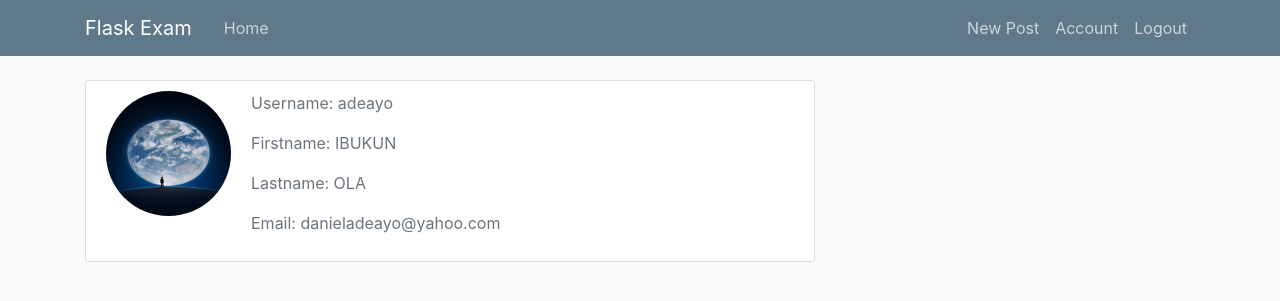
After one commit to adeayopy/AltSchoolExam, a Flask app: page /info/adeayo in a window 1280 px wide. The commit adds this page. Shown: the top 301 px of the page. Run offline with Flask 3, Linux system fonts and the light colour scheme; a user stored in the database is signed in; some libraries are stand-ins or nearby versions.

Commit message:
Requirements update

```diff
--- a/flaskexam/models.py
+++ b/flaskexam/models.py
@@ -13,6 +13,8 @@ class User(db.Model,UserMixin):
     id=db.Column(db.Integer, primary_key=True)
     username=db.Column(db.String(20), unique=True, nullable=False)
     email=db.Column(db.String(120), unique=True, nullable=False)
+    firstname=db.Column(db.String(120), nullable=False)
+    lastname=db.Column(db.String(120), nullable=False)
     image_file=db.Column(db.String(20), nullable=False,default='default.jpg')
 
     password=db.Column(db.String(60), nullable=False)
--- a/flaskexam/templates/base.html
+++ b/flaskexam/templates/base.html
@@ -14,9 +14,9 @@
         integrity="sha384-Gn5384xqQ1aoWXA+058RXPxPg6fy4IWvTNh0E263XmFcJlSAwiGgFAW/dAiS6JXm" crossorigin="anonymous">
     <link rel="stylesheet" type="text/css" href="{{url_for('static', filename='main.css')}}">
     {%if title%}
-    <title>Flaskblog - {{title}}</title>
+    <title>Exam - {{title}}</title>
     {%else%}
-    <title>Flask blog</title>
+    <title>Exam</title>
     {%endif%}
 
 </head>
@@ -25,7 +25,7 @@
     <header class="site-header space-down">
         <nav class="navbar navbar-expand-md navbar-dark bg-steel fixed-top">
             <div class="container">
-                <a class="navbar-brand mr-4" href="/">Flask Blog</a>
+                <a class="navbar-brand mr-4" href="/">Flask Exam</a>
                 <button class="navbar-toggler" type="button" data-toggle="collapse" data-target="#navbarToggle"
                     aria-controls="navbarToggle" aria-expanded="false" aria-label="Toggle navigation">
                     <span class="navbar-toggler-icon"></span>
--- /dev/null
+++ b/flaskexam/templates/info.html
@@ -0,0 +1,18 @@
+{% extends "base.html" %}
+
+{% block content %}
+<div class="content-section">
+    <div class="media">
+        <img class="rounded-circle account-img" src="{{profile_picture}}">
+        <div class="media-body">
+            <p class="text-secondary">Username: {{user.username}}</p>
+            <p class="text-secondary">Firstname: {{user.firstname}}</p>
+            <p class="text-secondary">Lastname: {{user.lastname}}</p>
+            <p class="text-secondary">Email: {{user.email}}</p>
+
+        </div>
+    </div>
+
+</div>
+
+{% endblock content %}
--- a/flaskexam/templates/user_posts.html
+++ b/flaskexam/templates/user_posts.html
@@ -8,7 +8,8 @@
         src="{{url_for('static',filename='profilepicture/'+post.author.image_file)}}" alt="">
     <div class="media-body">
         <div class="article-metadata">
-            <a class="mr-2" href="{{url_for('users.user_posts', username=post.author.username)}}">{{
+
+            <a class="mr-2" href="{{url_for('users.info', username=post.author.username)}}">{{
                 post.author.username
                 }}</a>
             <small class="text-muted">{{ post.date_posted.strftime('%Y-%m-%d') }}</small>
--- a/flaskexam/users/routes.py
+++ b/flaskexam/users/routes.py
@@ -18,7 +18,7 @@ def register():
     if form.validate_on_submit():
         hash_password=bcrypt.generate_password_hash(form.password.data).decode()
         # with users.app_context():
-        user=User(username=form.username.data, email=form.email.data, password=hash_password)
+        user=User(username=form.username.data, email=form.email.data, firstname=form.firstname.data, lastname=form.lastname.data,password=hash_password)
         db.session.add(user)
         db.session.commit()
         flash(f"Welcome {form.username.data}! You can now login",'success')
@@ -53,12 +53,17 @@ def account():
             current_user.image_file=picture_file
         current_user.username=form.username.data
         current_user.email=form.email.data
+        current_user.firstname=form.firstname.data
+        current_user.lastname=form.lastname.data
         db.session.commit()
         flash('Your account has been updated','success')
         return redirect(url_for('users.account'))
     elif request.method=='GET':
         form.username.data=current_user.username
         form.email.data=current_user.email
+        form.firstname.data=current_user.firstname
+        form.lastname.data=current_user.lastname
+
     profile_picture=url_for('static', filename='profilepicture/'+current_user.image_file)
     return render_template('account.html', title="Account",profile_picture=profile_picture, form=form)
 
@@ -110,3 +115,12 @@ def reset_token(token):
         flash(f"Your password has been changed",'success')
         return redirect(url_for("users.login"))
     return render_template('reset_token.html', title='Reset Password', form=form)
+
+
+@users.route("/info/<string:username>")
+@login_required
+def info(username):
+
+    user=User.query.filter_by(username=username).first_or_404()
+    profile_picture=url_for('static', filename='profilepicture/'+user.image_file)
+    return render_template('info.html', title="Account Info",profile_picture=profile_picture, user=user)
```
Also changed, not shown: flaskexam/templates/account.html (+26 -0 lines), flaskexam/templates/home copy.html (deleted, +0 -33 lines), flaskexam/templates/register.html (+26 -0 lines), flaskexam/users/forms.py (+8 -0 lines), requirements.txt (added, +131 -0 lines), flaskexam/site.db, 1 other file.
